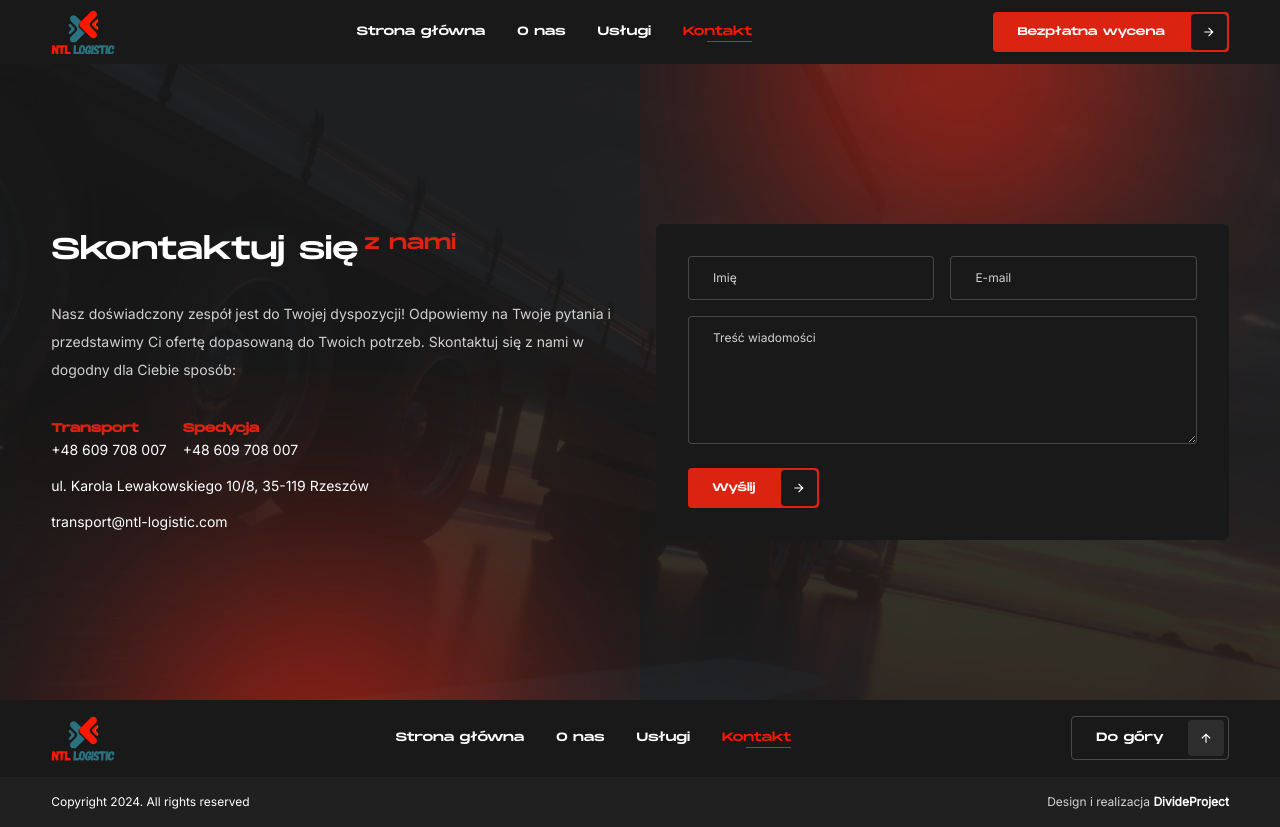
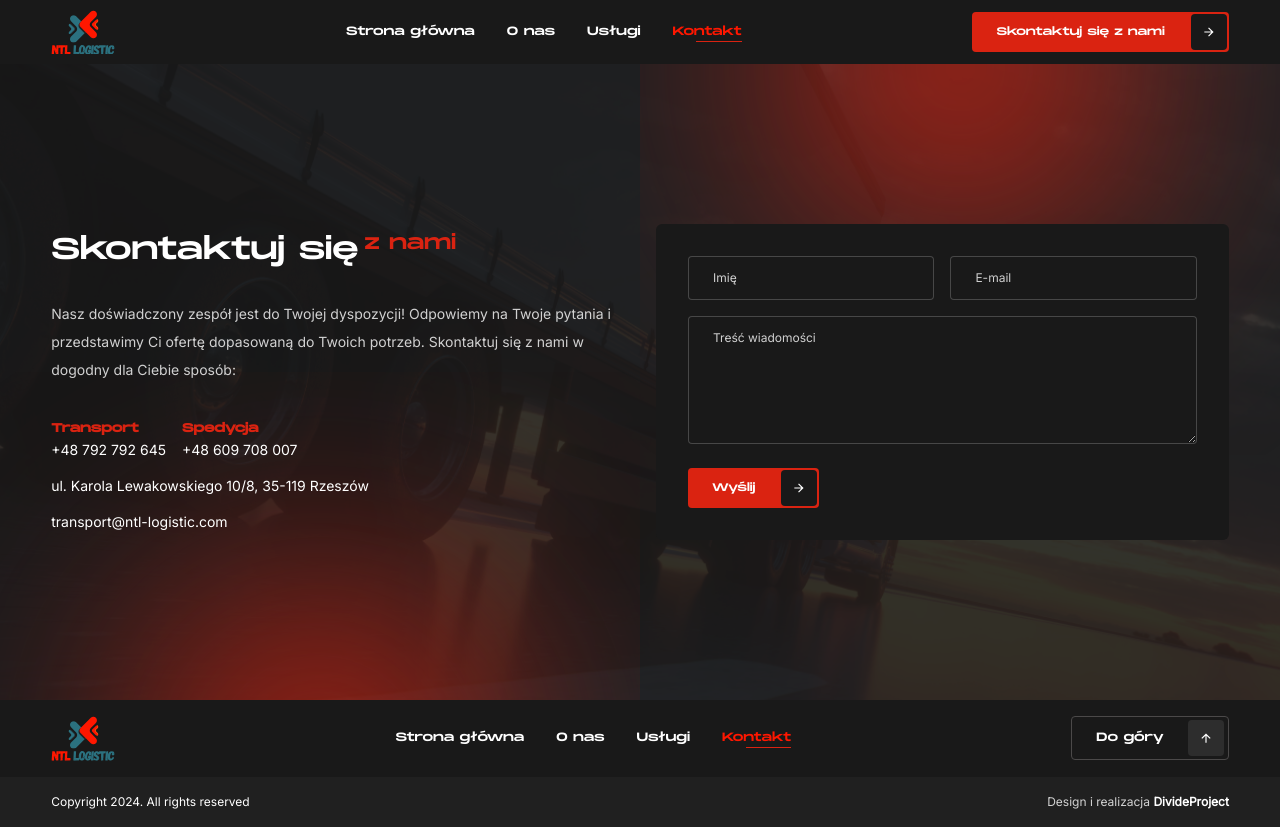
Before and after one commit to ntllogistic/ntl-logistic, a Next.js app: page /kontakt in a window 1280 px wide. Built offline with nearby package versions, Linux system fonts and the light colour scheme.

Commit message:
phone number & cta

```diff
--- a/src/components/home/contact.tsx
+++ b/src/components/home/contact.tsx
@@ -35,7 +35,7 @@ export default function Contact({
                 Numer telefonu - transport
               </dt>
               <dd className={`${inter.className} text-white text-sm`}>
-                +48 609 708 007
+                +48 792 792 645
               </dd>
             </div>
             <div>
--- a/src/components/ui/header.tsx
+++ b/src/components/ui/header.tsx
@@ -11,22 +11,9 @@ export default function Header() {
           <LogoIcon />
         </Link>
         <Nav />
-        {/* <div className="items-center gap-8 hidden xl:flex">
-          <div className="flex items-center gap-2">
-            <PhoneIcon />
-            <span className="text-[12px] text-white font-medium">
-              +48 609 708 007
-            </span>
-          </div>
-          <div className="flex items-center gap-2">
-            <MailIcon />
-            <span className="text-[12px] text-white font-medium">
-              transport@ntl-logistic.com
-            </span>
-          </div>
-        </div> */}
-        <Link href="/kontakt">
-          <Button asChild>Bezpłatna wycena</Button>
+
+        <Link className="hidden lg:block" href="/kontakt">
+          <Button asChild>Skontaktuj się z nami</Button>
         </Link>
       </div>
     </header>
```
